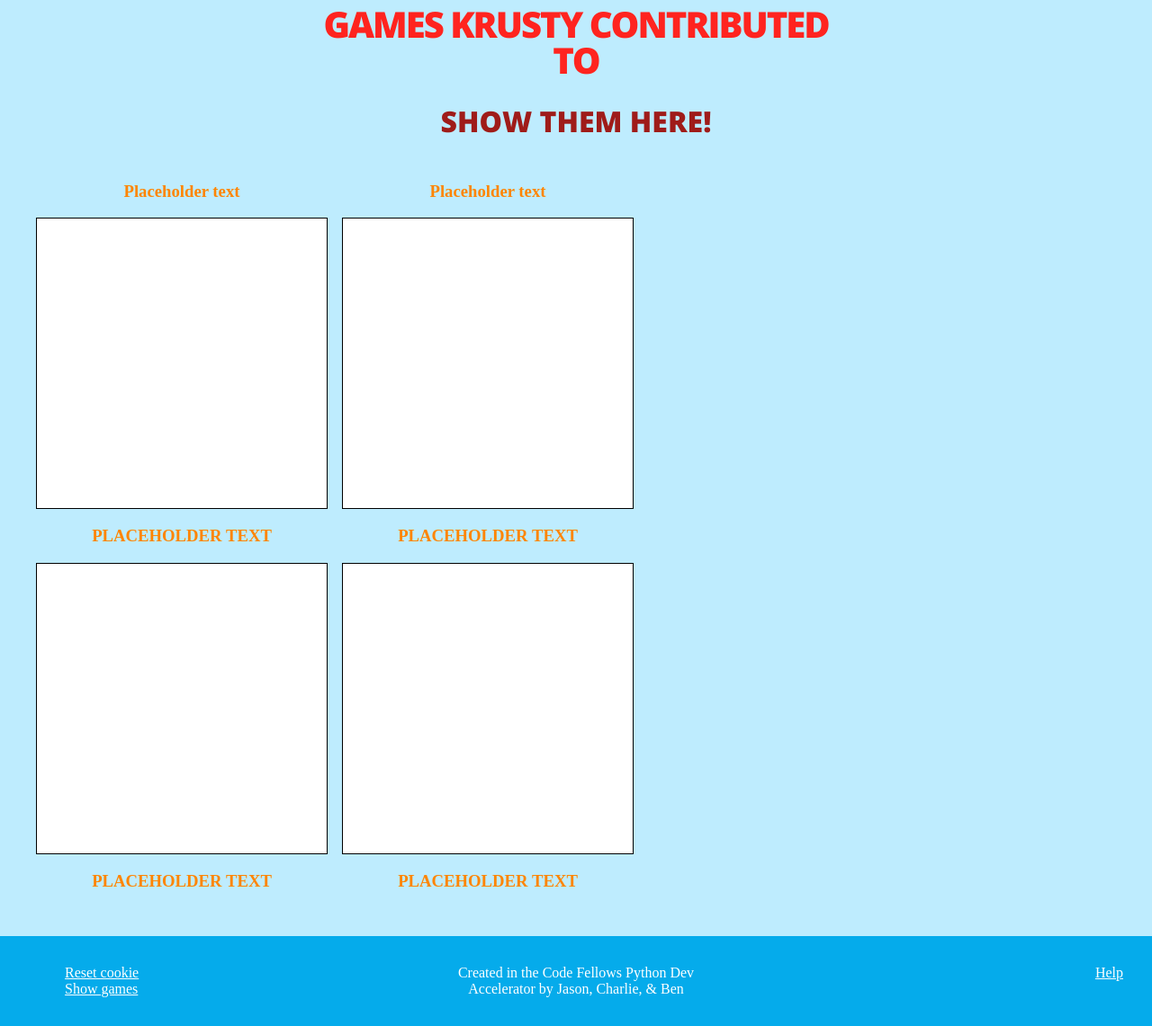
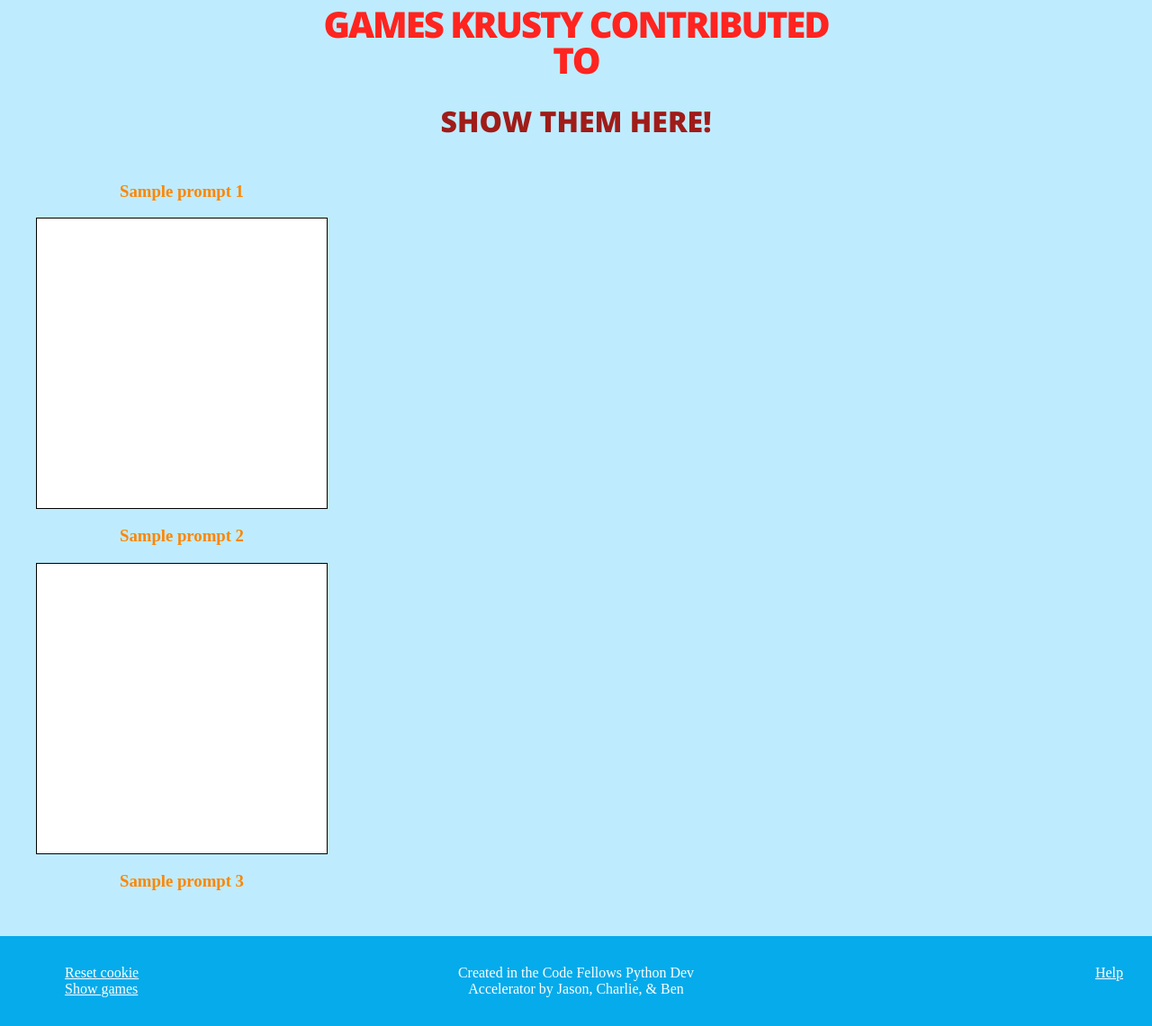
Before and after one commit to BFriedland/telephone-project, a Flask app: page /show_games in a window 1280 px wide. Shown: the part 175-1316 px from the top of the page at 90% size. Run offline with Flask 2, Linux system fonts and the light colour scheme; a map, chart or similar area stays blank; some libraries are stand-ins or nearby versions; some web fonts are replaced.

Commit message:
Expands template for showgames page to properly render prompts and images from an array of game dictionaries

```diff
--- a/controller.py
+++ b/controller.py
@@ -184,7 +184,7 @@
 
         # "Postgres made us do it." -- Jason
         execute_string = model.DB_UPDATE_GAMES % (game_column,
-                                                 '%s', session['game_id'])
+                                                  '%s', session['game_id'])
         cur.execute(execute_string,
                     [inserted_data_id])
         db.commit()
@@ -208,7 +208,12 @@
 def get_games():
     """Return a list of dictionaries containing gameids for games that
     the current user has contributed to"""
-    return [{'id': 1}, {'id': 2}]
+    return [{'id': 1,
+             'prompt1': "Sample prompt 1",
+             'image1': sorry_image,
+             'prompt2': "Sample prompt 2",
+             'image2': sorry_image,
+             'prompt3': "Sample prompt 3"}]
 
 
 @app.route('/')
--- a/templates/show_games.html
+++ b/templates/show_games.html
@@ -2,21 +2,38 @@
 {% block stylesheets %}
 <link rel="stylesheet" type="text/css" href="/static/typing.css">
 <link rel="stylesheet" type="text/css" href="/static/drawing.css">
+<script src="//code.jquery.com/jquery-1.11.0.min.js"></script>
+<script type="text/javascript" src="//cdnjs.cloudflare.com/ajax/libs/fabric.js/1.4.0/fabric.min.js"></script>
 {% endblock %}
 {% block body %}
 <h1 class="section-title">Games {{ user | safe }} contributed to</h1>
 <h2 class="instructions">SHOW THEM HERE!</h2>
 {% for game in games %}
 <div id="game{{game.id}}" class="game cf">
-  <h3 id="game{{game.id}}-prompt1" class="prompt">Placeholder text</h2>
+  <h3 id="game{{game.id}}-prompt1" class="prompt">{{game.prompt1 | safe}}</h2>
+  <div class="canvas-box">
+    <canvas id="game{{game.id}}-image1"></canvas>
+  </div>
+  <h3 id="game{{game.id}}-prompt2"class="prompt">{{game.prompt2 | safe}}</h2>
   <div class="canvas-box">
     <canvas id="game{{game.id}}-image2"></canvas>
   </div>
-  <h3 id="game{{game.id}}-prompt2"class="prompt">PLACEHOLDER TEXT</h2>
-  <div class="canvas-box">
-    <canvas id="game{{game.id}}-image2"></canvas>
-  </div>
-  <h3 id="game{{game.id}}-prompt3" class="prompt">PLACEHOLDER TEXT</h2>
+  <h3 id="game{{game.id}}-prompt3" class="prompt">{{game.prompt3 | safe}}</h2>
+  <script>
+    var canvas1 = new fabric.StaticCanvas('game{{game.id}}-image1');
+    var canvas2 = new fabric.StaticCanvas('game{{game.id}}-image2');
+    canvas1.setHeight(320);
+    canvas1.setWidth(320);
+    canvas2.setHeight(320);
+    canvas2.setWidth(320);
+    var escapedString1 = $('<div/>').html("{{game.image1}}").text();
+    var escapedString2 = $('<div/>').html("{{game.image2}}").text();
+    var image1JSON = JSON.parse(escapedString1);
+    var image2JSON = JSON.parse(escapedString2);
+    console.log(image2JSON);
+    canvas1.loadFromJSON(image1JSON, canvas1.renderAll.bind(canvas1));
+    canvas2.loadFromJSON(image2JSON, canvas2.renderAll.bind(canvas2));
+  </script>
 </div>
 {% endfor %}
 {% endblock %}
```
